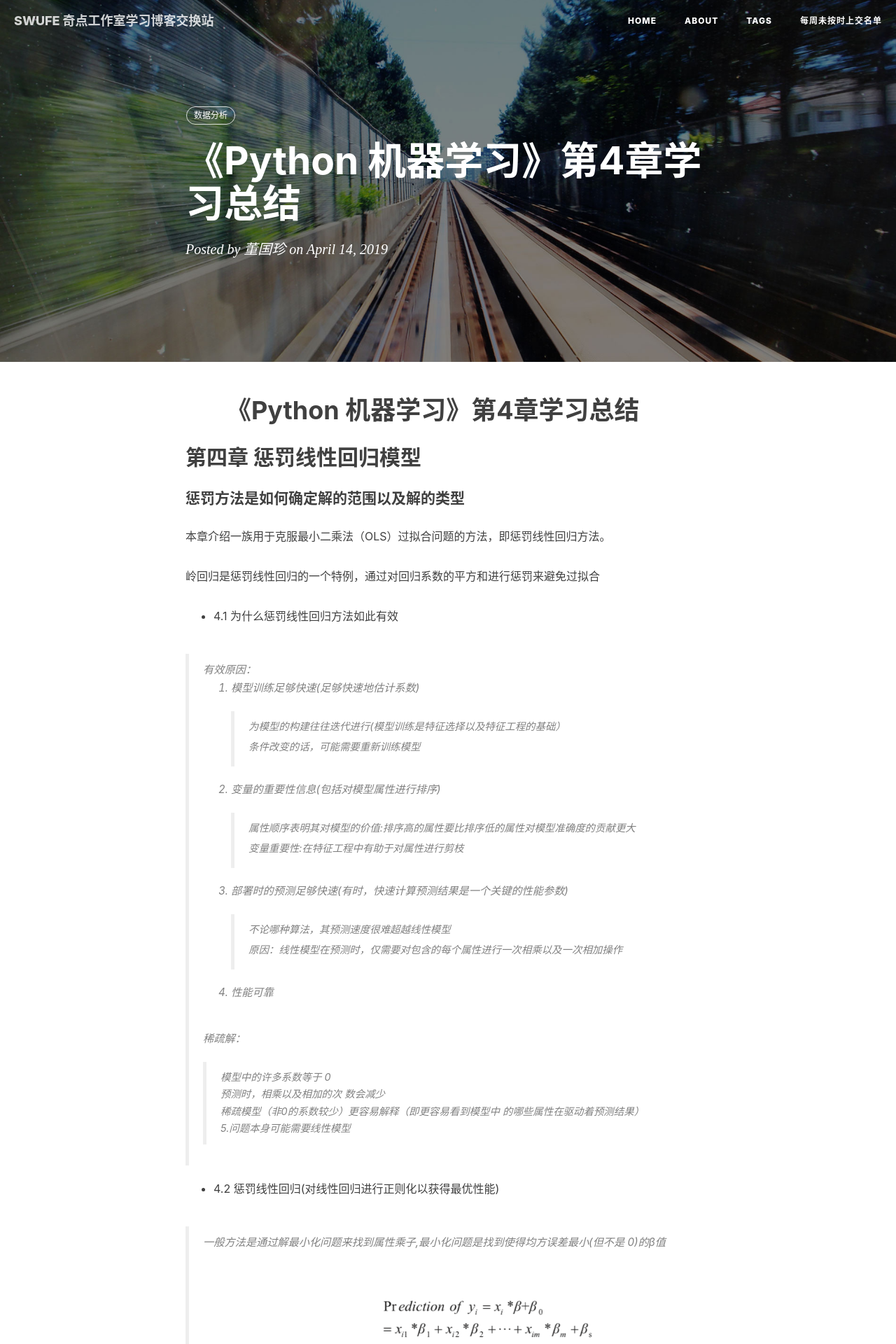
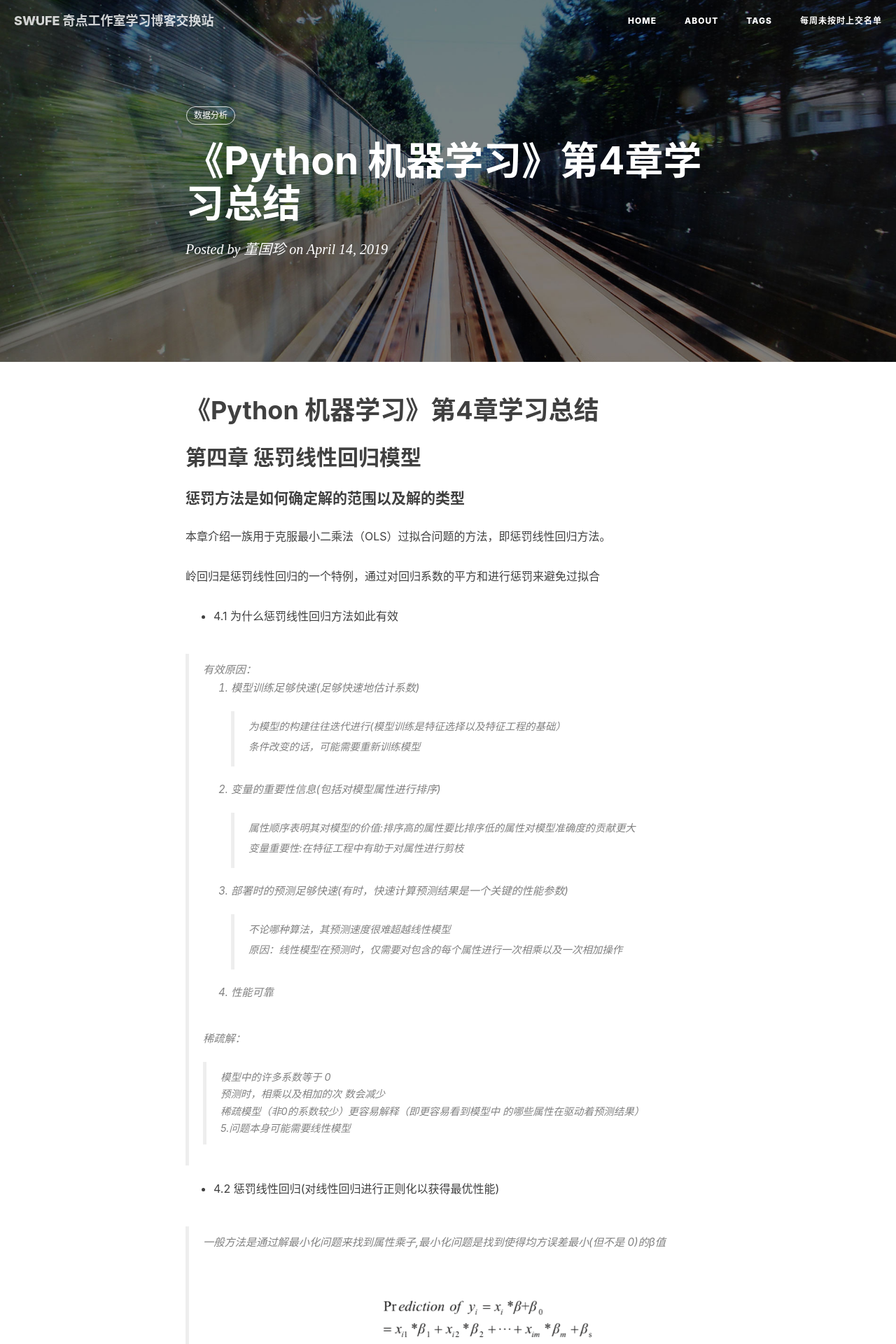
Before and after one commit to wjy990706/Blog-Share, a Jekyll site: the page built from _posts/2019-04-14-《Python机器学习》第4章学习总结.md, in a window 1280 px wide. Shown: the top 1920 px of the page at 70% size. Built offline with Jekyll 4.4.1, drawn with Linux system fonts in a browser that asks for light colours; nearby versions of some CDN libraries; comment, search, counter and statistics services are not loaded.

```diff
--- a/_posts/2019-04-14-《Python机器学习》第4章学习总结.md
+++ b/_posts/2019-04-14-《Python机器学习》第4章学习总结.md
@@ -11,7 +11,7 @@ tags:
 
 
 
-#  <center>《Python 机器学习》第4章学习总结<center>
+# 《Python 机器学习》第4章学习总结
 
 
 ## 第四章 惩罚线性回归模型
```
